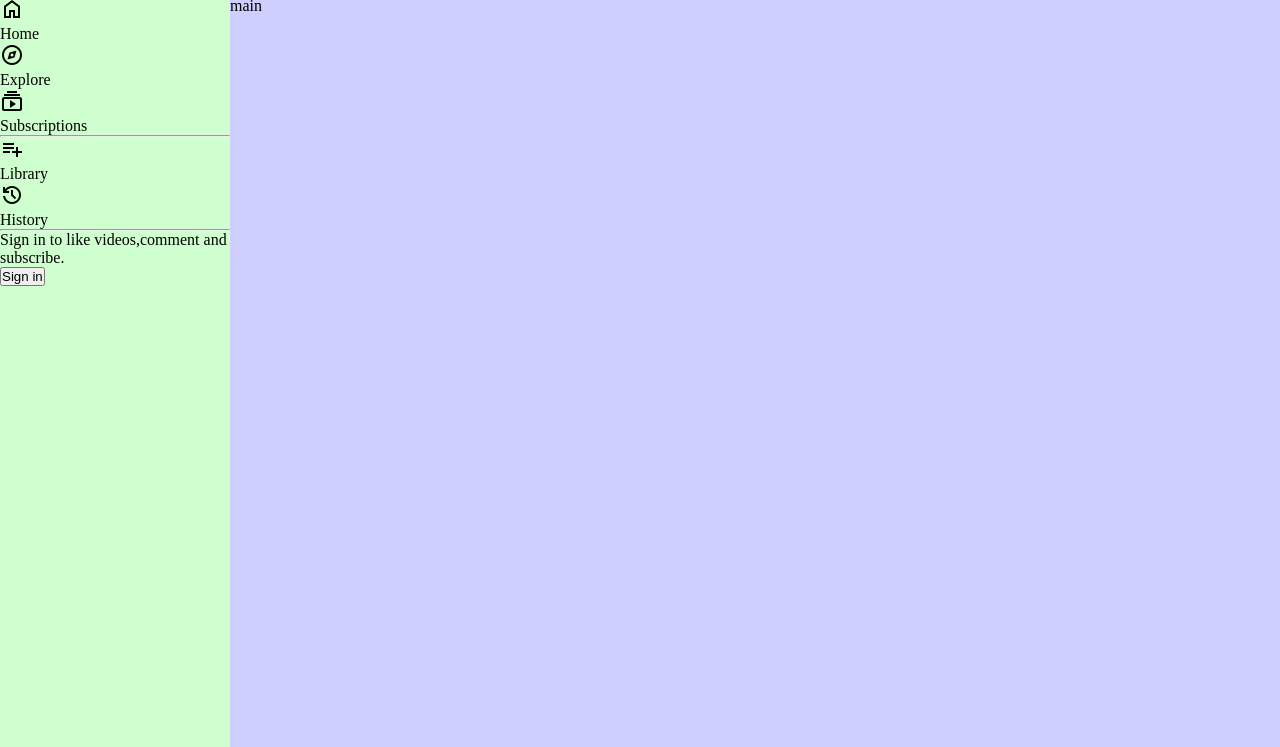
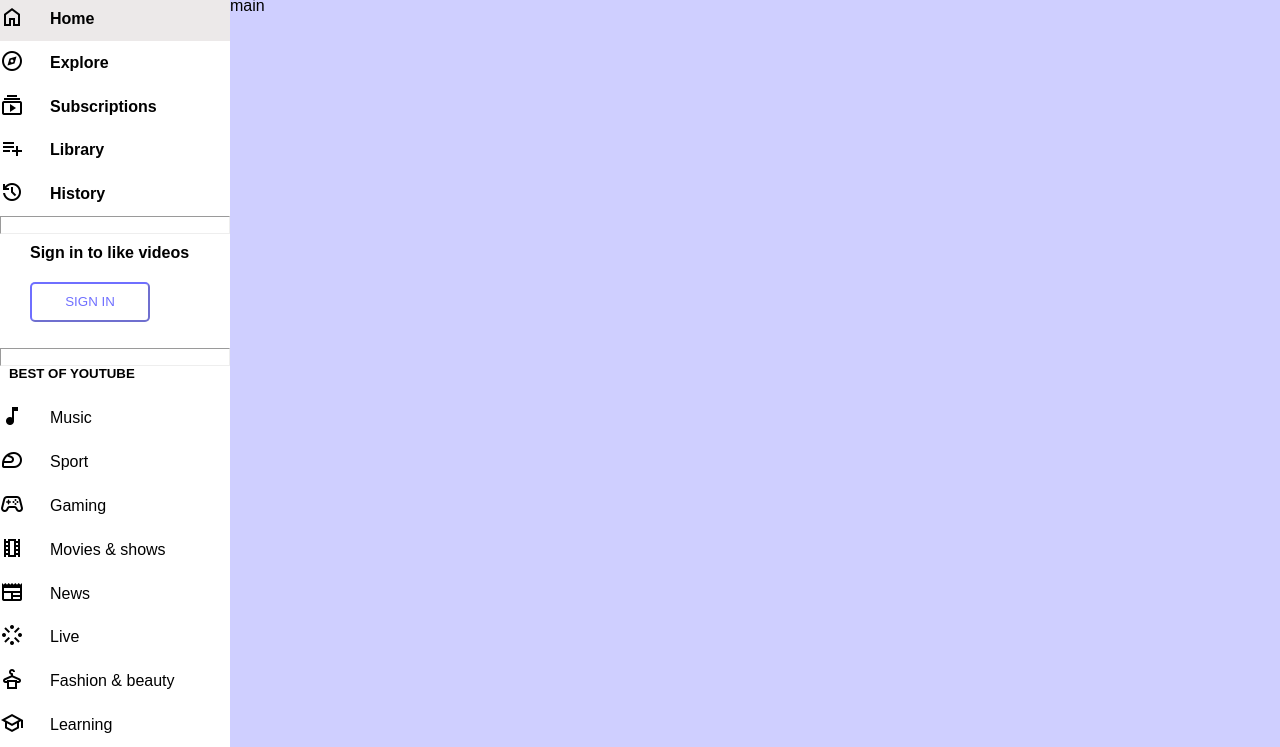
Before and after one commit to Florjan96/hoxton-html-youtube, a plain HTML site: page index.html in a window 1280 px wide. Shown: the part 53-800 px from the top of the page. Drawn offline with nearby package versions, Linux system fonts and the light colour scheme.

Commit message:
Updates-left-menu

```diff
--- a/index.html
+++ b/index.html
@@ -6,6 +6,8 @@
     <meta name="viewport" content="width=device-width, initial-scale=1.0" />
     <title>Youtube</title>
     <link rel="stylesheet" href="style.css" />
+    <link rel="stylesheet" href="left-menu.css" />
+
     <link rel="stylesheet" href="https://fonts.googleapis.com/css2?family=Material+Symbols+Outlined:opsz,wght,FILL,GRAD@20..48,100..700,0..1,-50..200" />
 
   </head>
@@ -125,7 +127,7 @@
         </span>
 </div>
 
-<div class="left-menu-home-text">Home</div>
+<div class="left-menu-home-text"><b>Home</b></div>
 
 
 </div>
@@ -141,7 +143,7 @@
         </span>
 </div>
 
-<div class="left-menu-explore-text">Explore</div>
+<div class="left-menu-explore-text"><b>Explore</b></div>
 
 
 </div>
@@ -156,12 +158,12 @@
             </span>
     </div>
 
-    <div class="left-menu-subscriptions-text">Subscriptions</div>
+    <div class="left-menu-subscriptions-text"><b>Subscriptions</b></div>
 
 
     </div>
 
-    <hr>
+    <!-- <hr> -->
 
 
     <div class="left-menu-library">
@@ -172,7 +174,7 @@
                 </span>
         </div>
 
-        <div class="left-menu-library-text">Library</div>
+        <div class="left-menu-library-text"><b>Library</b></div>
 
 
         </div>
@@ -187,7 +189,7 @@
                     </span>
             </div>
 
-            <div class="left-menu-history-text">History</div>
+            <div class="left-menu-history-text"><b>History</b></div>
 
 
             </div>
@@ -200,26 +202,146 @@
 <div class="signin-left-menu">
 
 <div class="signin-text">
-    Sign in to like videos,comment and subscribe.
+   <b> Sign in to like videos</b>
 </div>
 
 <div class="sign-button">
-<button>Sign in</button>
+<button class="sign-button-dentro">SIGN IN</button>
 
 </div>
 
 </div>
 
 
+<hr>
+
+
+<h5 class="best-of-youtube">BEST OF YOUTUBE</h5>
+
+
+<div class="left-menu-music">
+
+
+    <div class="left-menu-music-icon">
+        <span class="material-symbols-outlined">
+          music_note
+            </span>
+    </div>
+
+    <div class="left-menu-music-text">Music</div>
+
+
+    </div>
+
+
+
+    <div class="left-menu-sport">
+
+        <div class="left-menu-sport-icon">
+           <span class="material-symbols-outlined">
+sports_motorsports
+</span>
+        </div>
+
+        <div class="left-menu-sport-text">Sport</div>
+
+
+        </div>
+
+
+
+        <div class="left-menu-gaming">
+
+            <div class="left-menu-gaming-icon">
+                <span class="material-symbols-outlined">
+                    stadia_controller
+                    </span>
+            </div>
+
+            <div class="left-menu-gaming-text">Gaming</div>
+
+
+            </div>
+
+
+
+            <div class="left-menu-movies">
+
+                <div class="left-menu-movies-icon">
+                    <span class="material-symbols-outlined">
+                        theaters
+                        </span>
+                </div>
+
+                <div class="left-menu-movies-text">Movies & shows</div>
+
+
+                </div>
+
+
+
+                <div class="left-menu-news">
+
+                    <div class="left-menu-news-icon">
+                       <span class="material-symbols-outlined">
+newspaper
+</span>
+                    </div>
+
+                    <div class="left-menu-news-text">News</div>
+
+
+                    </div>
+
+
+
+                    <div class="left-menu-live">
+
+                        <div class="left-menu-live-icon">
+                            <span class="material-symbols-outlined">
+                                stream
+                                </span>
+                        </div>
+
+                        <div class="left-menu-live-text">Live</div>
+
+
+                        </div>
 
 
 
 
+                         <div class="left-menu-fashion">
+
+                        <div class="left-menu-fashion-icon">
+                            <span class="material-symbols-outlined">
+                                styler
+                                </span>
+                        </div>
+
+                        <div class="left-menu-fashion-text">Fashion & beauty</div>
+
+
+                        </div>
 
 
 
+                        <div class="left-menu-learning">
 
-</div>
+                            <div class="left-menu-learning-icon">
+                                <span class="material-symbols-outlined">
+                                    school
+                                    </span>
+                            </div>
+
+                            <div class="left-menu-learning-text">Learning</div>
+
+
+                            </div>
+
+
+
+            </div>
 
 
 
--- /dev/null
+++ b/left-menu.css
@@ -0,0 +1,129 @@
+.left-menu-home{
+    display: grid;
+    grid-template-columns: 50px 1fr;
+    background-color: rgb(236, 233, 233);
+    align-items: center;
+}
+
+
+
+.left-menu-explore{
+    display: grid;
+    grid-template-columns: 50px 1fr;
+    align-items: center;
+}
+
+
+.left-menu-subscriptions{
+    display: grid;
+    grid-template-columns: 50px 1fr;
+    align-items: center;
+}
+
+
+
+.left-menu-library{
+    display: grid;
+    grid-template-columns: 50px 1fr;
+align-items: center;
+}
+
+
+.left-menu-history{
+    display: grid;
+    grid-template-columns: 50px 1fr;
+align-items: center;
+}
+
+
+.signin-text{
+    padding:10px 10px 10px 30px;
+}
+
+
+.sign-button {
+padding:10px;
+margin-left:20px;
+}
+
+
+.sign-button-dentro{
+    width:120px;
+    height: 40px;
+    border-radius: 5px;
+    color:#0000ff90;
+    background-color: white;
+    border-color: #0000ff90;
+}
+
+
+
+.left-menu-music{
+    display: grid;
+    grid-template-columns: 50px 1fr;
+    align-items: center;
+}
+
+
+.left-menu-sport{
+    display: grid;
+    grid-template-columns: 50px 1fr;
+    align-items: center;
+}
+
+
+
+.left-menu-gaming{
+    display: grid;
+    grid-template-columns: 50px 1fr;
+    align-items: center;
+}
+
+
+.left-menu-movies{
+    display: grid;
+    grid-template-columns: 50px 1fr;
+    align-items: center;
+}
+
+
+
+
+.left-menu-news{
+    display: grid;
+    grid-template-columns: 50px 1fr;
+    align-items: center;
+}
+
+
+.left-menu-live{
+    display: grid;
+    grid-template-columns: 50px 1fr;
+    align-items: center;
+}
+
+
+.left-menu-fashion{
+    display: grid;
+    grid-template-columns: 50px 1fr;
+    align-items: center;
+}
+
+
+.left-menu-news{
+    display: grid;
+    grid-template-columns: 50px 1fr;
+    align-items: center;
+}
+
+
+.left-menu-learning{
+    display: grid;
+    grid-template-columns: 50px 1fr;
+    align-items: center;
+}
+
+
+.best-of-youtube{
+    padding-left:9px;
+}
--- a/style.css
+++ b/style.css
@@ -2,6 +2,7 @@
     margin:0;
     padding:0;
     box-sizing: border-box;
+    font-family: sans-serif;
 }
 
 
@@ -75,10 +76,15 @@
 
 .left-menu{
     grid-area:left-menu;
-    background-color: #00ff0030;
+    background-color:#ffffff;
+    display: grid;
+
 
 
 }
+
+
+
 
 
 
```
